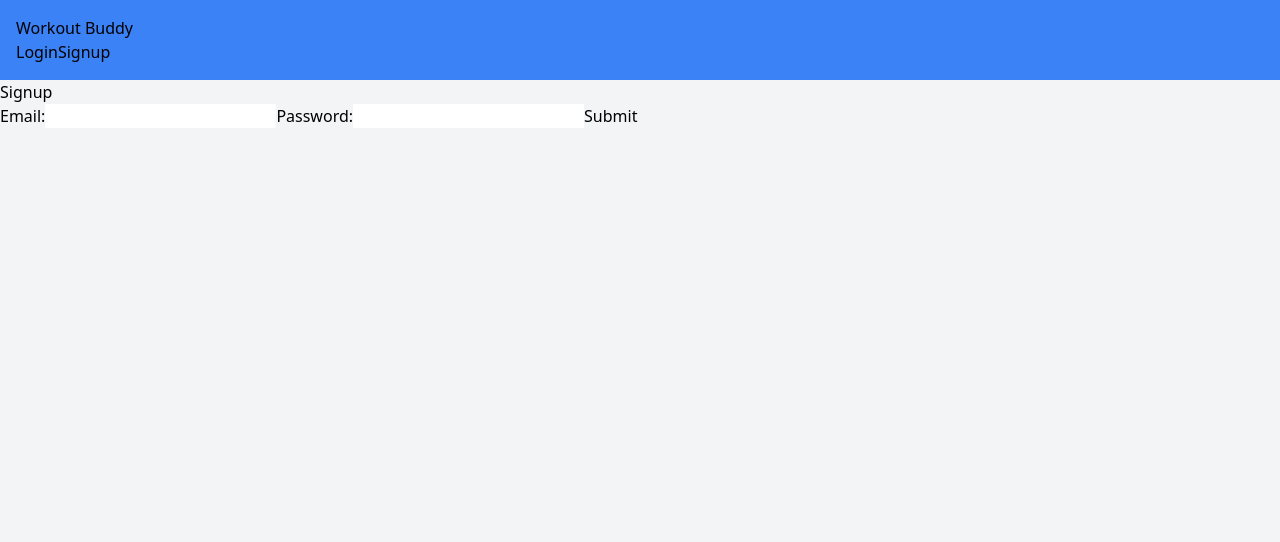
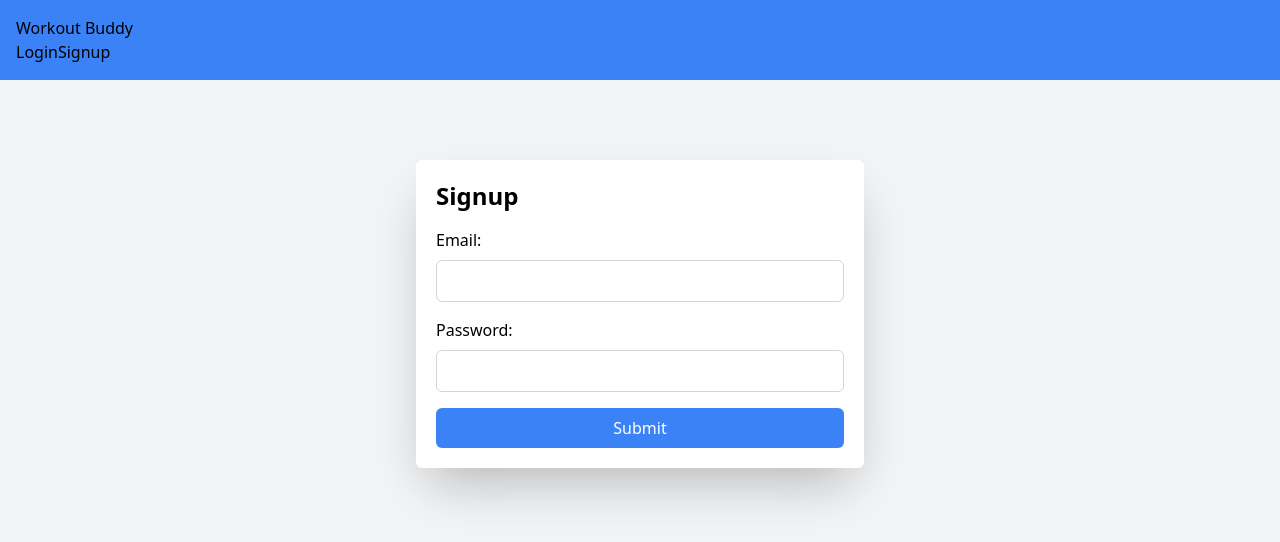
Before and after one commit to kngval/FitHub, a React (Vite) app in the folder frontend/: page /signup in a window 1280 px wide. Shown: the top 542 px of the page. Built offline with nearby package versions, Linux system fonts and the light colour scheme.

Commit message:
added signup functionality

```diff
--- /dev/null
+++ b/frontend/hooks/useSignup.jsx
@@ -0,0 +1,33 @@
+import { useState } from "react";
+import { useAuthContext } from "./useAuthContext";
+import  axios  from 'axios'
+export const useSignup = () =>{
+    const [error, setError] = useState(null)
+    const [loading,setLoading] = useState(null)
+    const {dispatch} = useAuthContext();
+
+    const signup = async(email,password) =>{
+        setLoading(true)
+        setError(null)
+
+        const response = await axios.post(`${import.meta.env.VITE_REACT_APP_API_URL}/api/user/signup`,{email,password})
+
+        const data = response.data
+
+        if(response.status >= 200 || response.status < 300){
+            //save locally
+            localStorage.setItem('user', JSON.stringify(data))
+            dispatch({type: "LOGIN", payload: data})
+
+            setLoading(false)
+        }
+        if(!response){
+            setLoading(false)
+            setError(data.error)
+        }
+
+
+    }
+
+    return { signup, loading, error }
+}
--- a/frontend/pages/Signup.jsx
+++ b/frontend/pages/Signup.jsx
@@ -1,23 +1,28 @@
 import { useState } from "react"
+import { useSignup } from "../hooks/useSignup";
 
 const Signup = () =>{
     const [email,setEmail] = useState('');
     const [password,setPassword] = useState('');
+    const {signup , loading, error} = useSignup();
 
-    const handleSubmit =(e)=>{
+    const handleSubmit =async(e)=>{
         e.preventDefault();
 
-        console.log(email,password)
+        await signup(email,password)
+        setEmail('')
+        setPassword('')
     }
     return(
-        <form action="" onSubmit={handleSubmit}>
-            <h2>Signup</h2>
-            <label>Email:</label>
-            <input type="email" onChange={(e) => setEmail(e.target.value)} value={email}/>
+        <form action="" onSubmit={handleSubmit} className="bg-white p-5 rounded-md max-w-md mx-auto mt-20 shadow-2xl">
+            <h2 className="text-2xl font-bold mb-4">Signup</h2>
+            <label className="block mb-2">Email:</label>
+            <input className="w-full border border-gray-300 p-2 mb-4 rounded-md" type="email" onChange={(e) => setEmail(e.target.value)} value={email}/>
 
-            <label>Password:</label>
-            <input type="password" onChange={(e) => setPassword(e.target.value)} value={password}/>
-            <button type="submit">Submit</button>
+            <label className="block mb-2">Password:</label>
+            <input className="w-full border border-gray-300 p-2 mb-4 rounded-md" type="password" onChange={(e) => setPassword(e.target.value)} value={password}/>
+            <button className="bg-blue-500 text-white px-4 py-2 rounded-md w-full" type="submit" disabled={loading}>Submit</button>
+            {error && <div>{error}</div>}
         </form>
     )
 }
```
